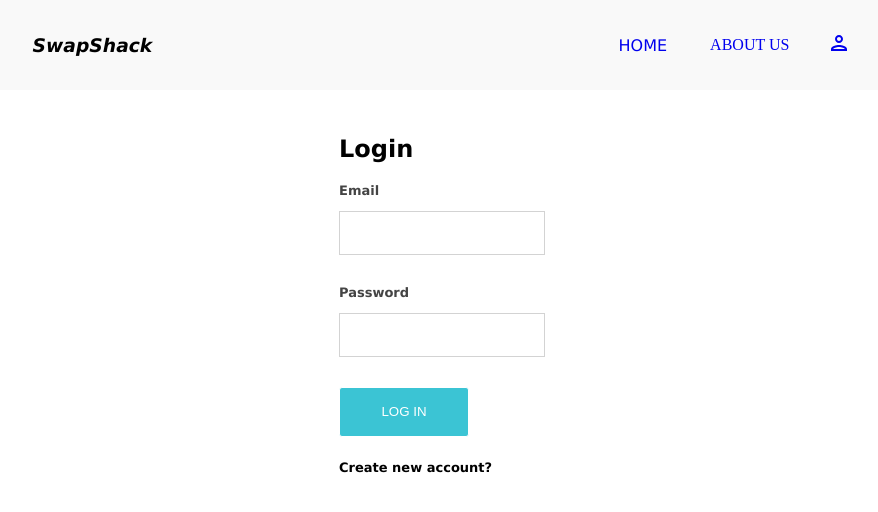
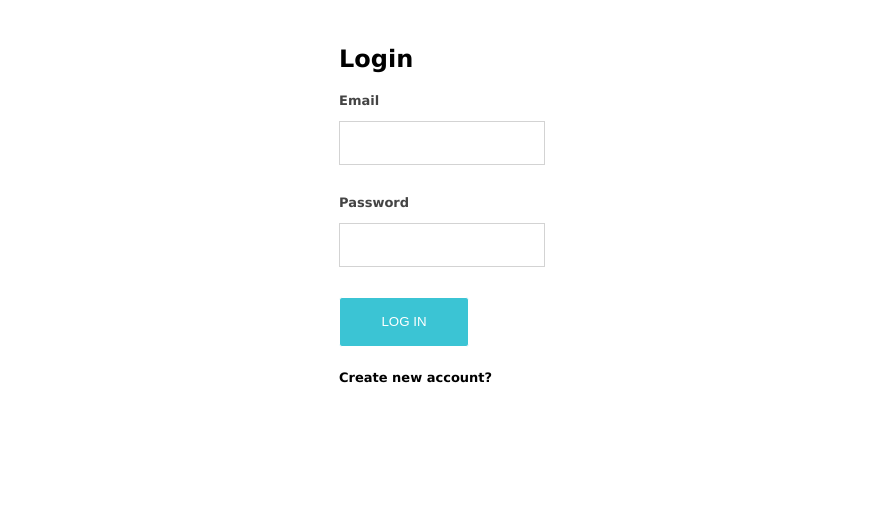
Before and after one commit to xiaohuahe123/SwapShack, a React (Create React App) app in the folder frontend/: page / in a window 1280 px wide. Shown: the top 512 px of the page, without its empty margins (198-1076 px from the left). Built offline with nearby package versions, Linux system fonts and the light colour scheme.

Commit message:
update app.js

```diff
--- a/frontend/package.json
+++ b/frontend/package.json
@@ -1,4 +1,5 @@
 {
+  "proxy": "http://localhost:4000/api/",
   "name": "bart-client",
   "version": "0.1.0",
   "private": true,
--- a/frontend/src/App.js
+++ b/frontend/src/App.js
@@ -3,13 +3,12 @@ import './App.css';
 import BartProvider from './store/BartProvider';
 import { Routes, Route } from 'react-router-dom';
 import Login from './components/Login/Login';
-import Header from './components/Header/Header';
+
 
 function App() {
 	return (
 			<BartProvider>
 				<div className="app">
-				    <Header/>
 					<Routes>
 						<Route path="/" element={<Login />} />
 						<Route path="/login" element={<Login />} />
```
